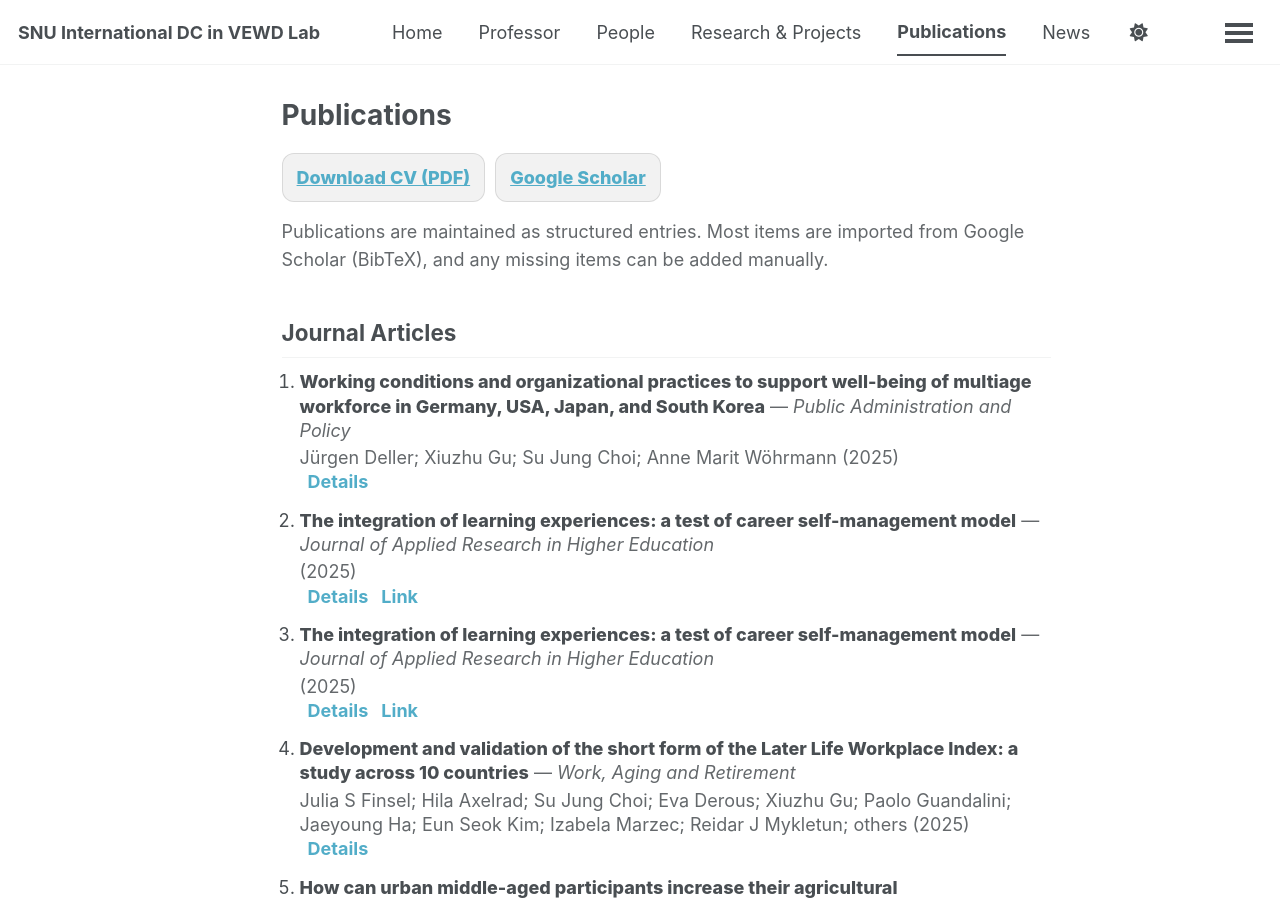
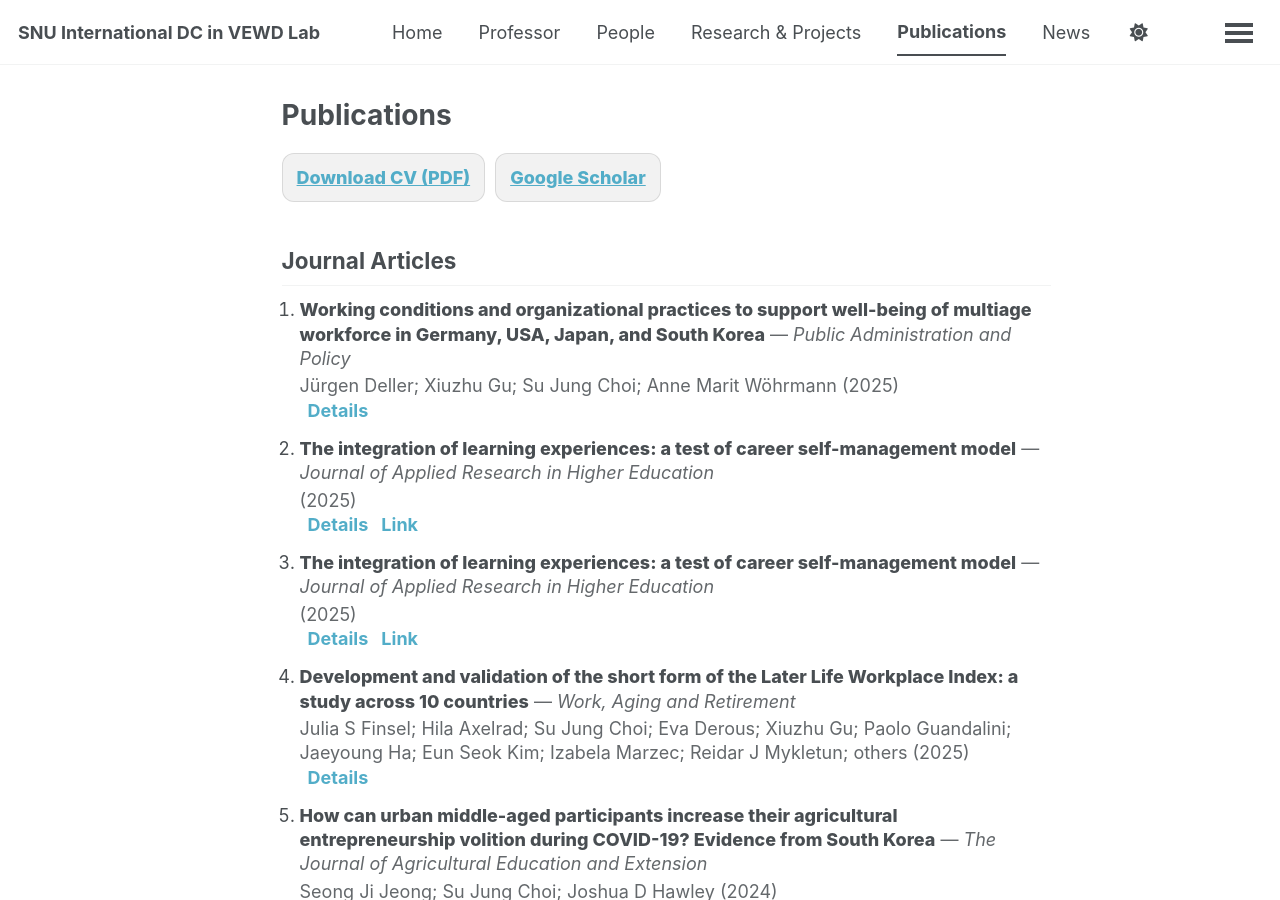
Before and after one commit to snu-global-workforce-lab/snu-global-workforce-lab.github.io, a Jekyll site: the page built from _pages/publications.md, in a window 1280 px wide and 900 px high. Built offline with Jekyll 4.4.1, drawn with Linux system fonts in a browser that asks for light colours; a script bundle is joined from its source files by our own code; library files that are not in the unit come from our copies.

Commit message:
Update publications.md

```diff
--- a/_pages/publications.md
+++ b/_pages/publications.md
@@ -52,10 +52,6 @@ author_profile: false
   <a class="pub-btn" href="#" target="_blank" rel="noopener">Google Scholar</a>
 </div>
 
-<p class="pub-note">
-Publications are maintained as structured entries. Most items are imported from Google Scholar (BibTeX), and any missing items can be added manually.
-</p>
-
 {% assign pubs = site.publications | sort: "date" | reverse %}
 {% assign journal = pubs | where: "type", "Journal Article" %}
 {% assign chapters = pubs | where: "type", "Book Chapter" %}
```
